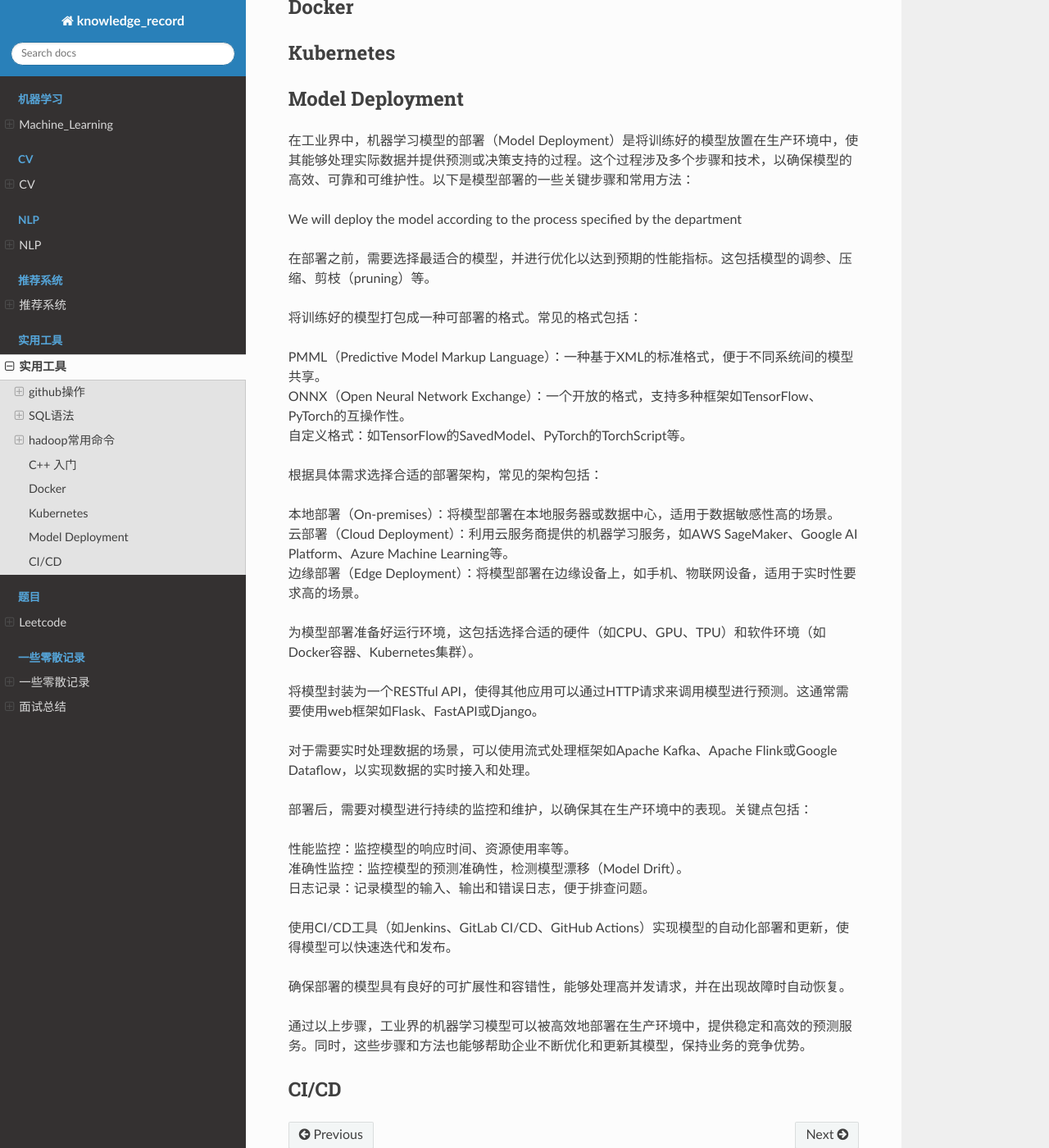
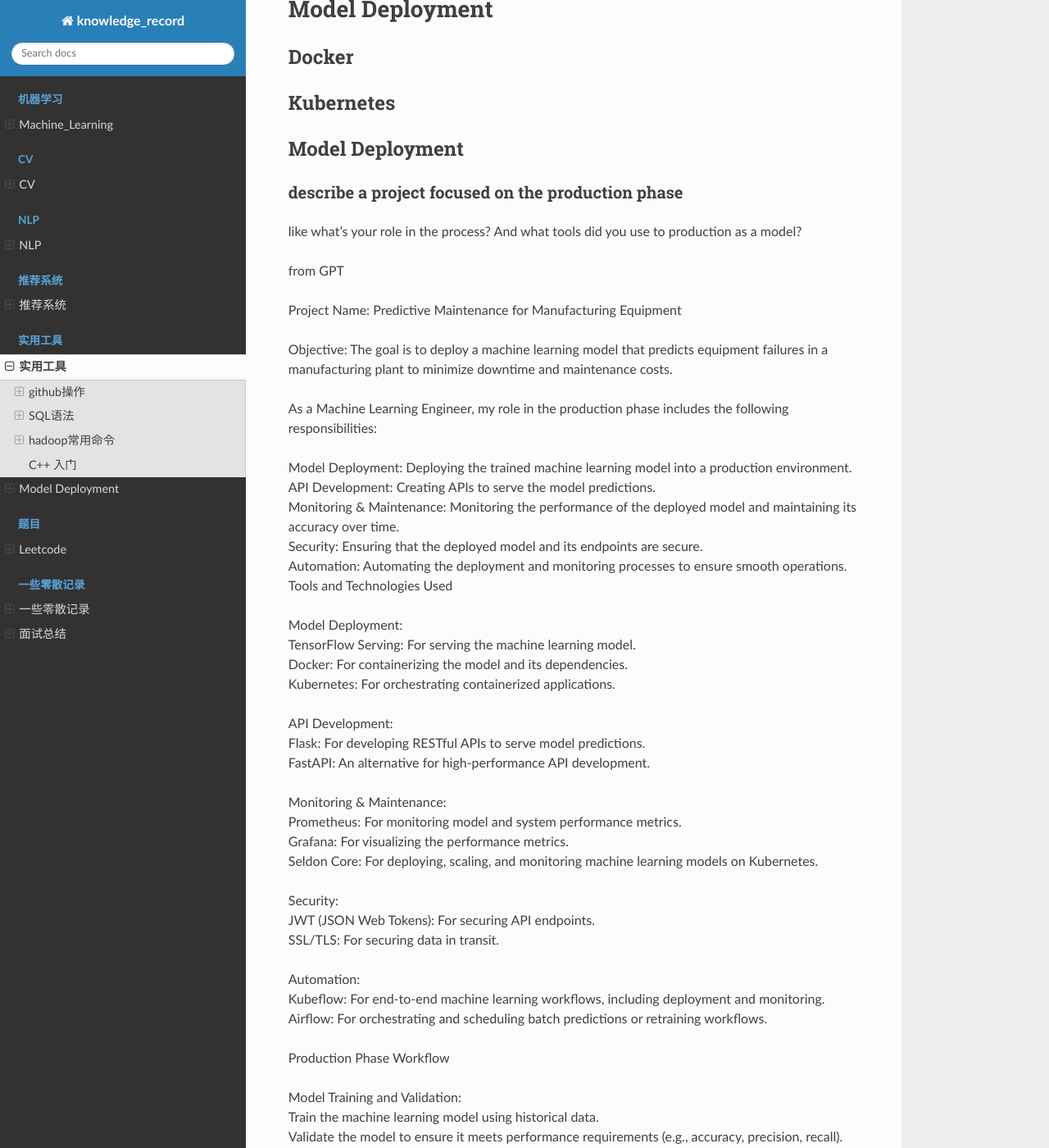
Before and after one commit to luochuankai-JHU/knowledge_record, a Sphinx documentation site: the page built from docs/tools/tools.rst, in a window 1280 px wide and 1400 px high, scrolled down 4440 px. Shown: the whole window at 82% size. Built offline with Sphinx 7.4.7 and the Read the Docs theme 2.0.0, drawn with Linux system fonts in a browser that asks for light colours; some of the changed text lies outside the part shown.

Commit message:
production phase

```diff
--- a/docs/tools/tools.rst
+++ b/docs/tools/tools.rst
@@ -192,7 +192,9 @@
 
 
 
-
+******************
+Model Deployment
+******************
 
 
 
@@ -205,61 +207,150 @@
 Model Deployment
 ==========================
 
-在工业界中，机器学习模型的部署（Model Deployment）是将训练好的模型放置在生产环境中，使其能够处理实际数据并提供预测或决策支持的过程。这个过程涉及多个步骤和技术，以确保模型的高效、可靠和可维护性。以下是模型部署的一些关键步骤和常用方法：
+describe a project focused on the production phase
+--------------------------------------------------------------------------
+like what's your role in the process? And what tools did you use to production as a model?
 
-We will deploy the model according to the process specified by the department
+from GPT
 
-模型选择与优化
-''''''''''''''''''''''''''''''''''
-在部署之前，需要选择最适合的模型，并进行优化以达到预期的性能指标。这包括模型的调参、压缩、剪枝（pruning）等。
+Project Name: Predictive Maintenance for Manufacturing Equipment
 
-模型打包
-''''''''''''''''''''''''''''''''''
-将训练好的模型打包成一种可部署的格式。常见的格式包括：
+Objective: The goal is to deploy a machine learning model that predicts equipment failures in a manufacturing plant to minimize downtime and maintenance costs.
 
-| PMML（Predictive Model Markup Language）：一种基于XML的标准格式，便于不同系统间的模型共享。
-| ONNX（Open Neural Network Exchange）：一个开放的格式，支持多种框架如TensorFlow、PyTorch的互操作性。
-| 自定义格式：如TensorFlow的SavedModel、PyTorch的TorchScript等。
+As a Machine Learning Engineer, my role in the production phase includes the following responsibilities:
 
-部署架构选择
-''''''''''''''''''''''''''''''''''
-根据具体需求选择合适的部署架构，常见的架构包括：
+| Model Deployment: Deploying the trained machine learning model into a production environment.
+| API Development: Creating APIs to serve the model predictions.
+| Monitoring & Maintenance: Monitoring the performance of the deployed model and maintaining its accuracy over time.
+| Security: Ensuring that the deployed model and its endpoints are secure.
+| Automation: Automating the deployment and monitoring processes to ensure smooth operations.
+| Tools and Technologies Used
 
-| 本地部署（On-premises）：将模型部署在本地服务器或数据中心，适用于数据敏感性高的场景。
-| 云部署（Cloud Deployment）：利用云服务商提供的机器学习服务，如AWS SageMaker、Google AI Platform、Azure Machine Learning等。
-| 边缘部署（Edge Deployment）：将模型部署在边缘设备上，如手机、物联网设备，适用于实时性要求高的场景。
+| Model Deployment:
+| TensorFlow Serving: For serving the machine learning model.
+| Docker: For containerizing the model and its dependencies.
+| Kubernetes: For orchestrating containerized applications.
 
-部署环境设置
-''''''''''''''''''''''''''''''''''
-为模型部署准备好运行环境，这包括选择合适的硬件（如CPU、GPU、TPU）和软件环境（如Docker容器、Kubernetes集群）。
+| API Development:
+| Flask: For developing RESTful APIs to serve model predictions.
+| FastAPI: An alternative for high-performance API development.
 
-RESTful API 服务
-''''''''''''''''''''''''''''''''''
-将模型封装为一个RESTful API，使得其他应用可以通过HTTP请求来调用模型进行预测。这通常需要使用web框架如Flask、FastAPI或Django。
+| Monitoring & Maintenance:
+| Prometheus: For monitoring model and system performance metrics.
+| Grafana: For visualizing the performance metrics.
+| Seldon Core: For deploying, scaling, and monitoring machine learning models on Kubernetes.
 
-流式处理
-''''''''''''''''''''''''''''''''''
-对于需要实时处理数据的场景，可以使用流式处理框架如Apache Kafka、Apache Flink或Google Dataflow，以实现数据的实时接入和处理。
+| Security:
+| JWT (JSON Web Tokens): For securing API endpoints.
+| SSL/TLS: For securing data in transit.
 
-监控与维护
-''''''''''''''''''''''''''''''''''
-部署后，需要对模型进行持续的监控和维护，以确保其在生产环境中的表现。关键点包括：
+| Automation:
+| Kubeflow: For end-to-end machine learning workflows, including deployment and monitoring.
+| Airflow: For orchestrating and scheduling batch predictions or retraining workflows.
 
-| 性能监控：监控模型的响应时间、资源使用率等。
-| 准确性监控：监控模型的预测准确性，检测模型漂移（Model Drift）。
-| 日志记录：记录模型的输入、输出和错误日志，便于排查问题。
+Production Phase Workflow
 
-自动化和持续集成/持续部署（CI/CD）
-''''''''''''''''''''''''''''''''''''''''''''''''''''''''''''''''''''
-使用CI/CD工具（如Jenkins、GitLab CI/CD、GitHub Actions）实现模型的自动化部署和更新，使得模型可以快速迭代和发布。
+| Model Training and Validation:
+| Train the machine learning model using historical data.
+| Validate the model to ensure it meets performance requirements (e.g., accuracy, precision, recall).
 
-可扩展性和容错性
-''''''''''''''''''''''''''''''''''
-确保部署的模型具有良好的可扩展性和容错性，能够处理高并发请求，并在出现故障时自动恢复。
+| Containerization:
+| Create a Docker image containing the trained model and necessary dependencies.
+| Write a Dockerfile to specify the environment and dependencies.
 
-通过以上步骤，工业界的机器学习模型可以被高效地部署在生产环境中，提供稳定和高效的预测服务。同时，这些步骤和方法也能够帮助企业不断优化和更新其模型，保持业务的竞争优势。
+| API Development:
+| Develop a Flask or FastAPI application to serve model predictions.
+| Define endpoints for making predictions and for health checks.
+
+| Deployment:
+| Deploy the Docker container to a Kubernetes cluster.
+| Use TensorFlow Serving or Seldon Core for serving the model in a scalable manner.
+| Expose the API endpoints using Kubernetes services and ingress controllers.
+
+| Monitoring & Logging:
+| Configure Prometheus to collect metrics related to model performance (e.g., response time, error rates).
+| Set up Grafana dashboards to visualize these metrics.
+| Implement logging to track prediction requests and responses.
+
+| Security Measures:
+| Secure API endpoints using JWT for authentication.
+| Configure SSL/TLS for secure communication.
+
+| Automation and Retraining:
+| Use Kubeflow or Airflow to automate the deployment pipeline and retraining process.
+| Schedule periodic retraining of the model using new data to maintain accuracy.
+
+Outcome
+
+By following this approach, the machine learning model for predictive maintenance is successfully deployed into production,
+enabling real-time predictions of equipment failures. The use of containerization and orchestration ensures scalability and reliability.
+ The deployment pipeline is automated to allow for seamless updates and retraining, ensuring the model remains accurate over time.
+ Monitoring tools provide visibility into the model's performance, enabling proactive issue resolution.
+
+This structured production phase ensures that the predictive maintenance system operates efficiently, reducing equipment downtime and
+maintenance costs, and ultimately improving operational efficiency in the manufacturing plant.
+
+
+
+
+
 
 
 
 CI/CD
 ====================
+
+
+what is the end to end machine learning life cycle.
+-------------------------------------------------------------------
+| **1. Problem Definition**
+| Objective: Define the problem and goals.
+| Activities: Understand business requirements and set success metrics.
+
+| **2. Data Collection**
+| Objective: Gather relevant data.
+| Activities: Collect data from various sources.
+
+| **3. Data Preprocessing**
+| Objective: Clean and prepare data.
+| Activities: Handle missing values, normalize data, and encode categorical variables.
+
+| **4. Exploratory Data Analysis (EDA)**
+| Objective: Understand data patterns.
+| Activities: Use statistics and visualization to explore data.
+
+| **5. Feature Engineering**
+| Objective: Create and select meaningful features.
+| Activities: Transform raw data into useful features and reduce dimensionality.
+
+| **6. Model Selection**
+| Objective: Choose the best model.
+| Activities: Evaluate different algorithms based on performance.
+
+| **7. Model Training**
+| Objective: Train the model on data.
+| Activities: Optimize model parameters using training data.
+
+| **8. Model Evaluation**
+| Objective: Assess model performance.
+| Activities: Use test data to evaluate metrics like accuracy and precision.
+
+| **9. Model Tuning**
+| Objective: Improve model performance.
+| Activities: Optimize hyperparameters using techniques like grid search.
+
+| **10. Deployment**
+| Objective: Deploy the model to production.
+| Activities: Package and deploy the model, set up APIs or batch processing.
+
+| **11. Monitoring and Maintenance**
+| Objective: Ensure ongoing performance.
+| Activities: Monitor performance, set up alerts, and retrain with new data.
+
+| **12. Documentation and Communication**
+| Objective: Document process and communicate results.
+| Activities: Maintain detailed documentation and prepare reports for stakeholders.
+
+| **13. Continuous Improvement**
+| Objective: Enhance model over time.
+| Activities: Iterate based on feedback and new data, explore new features and models.
```
